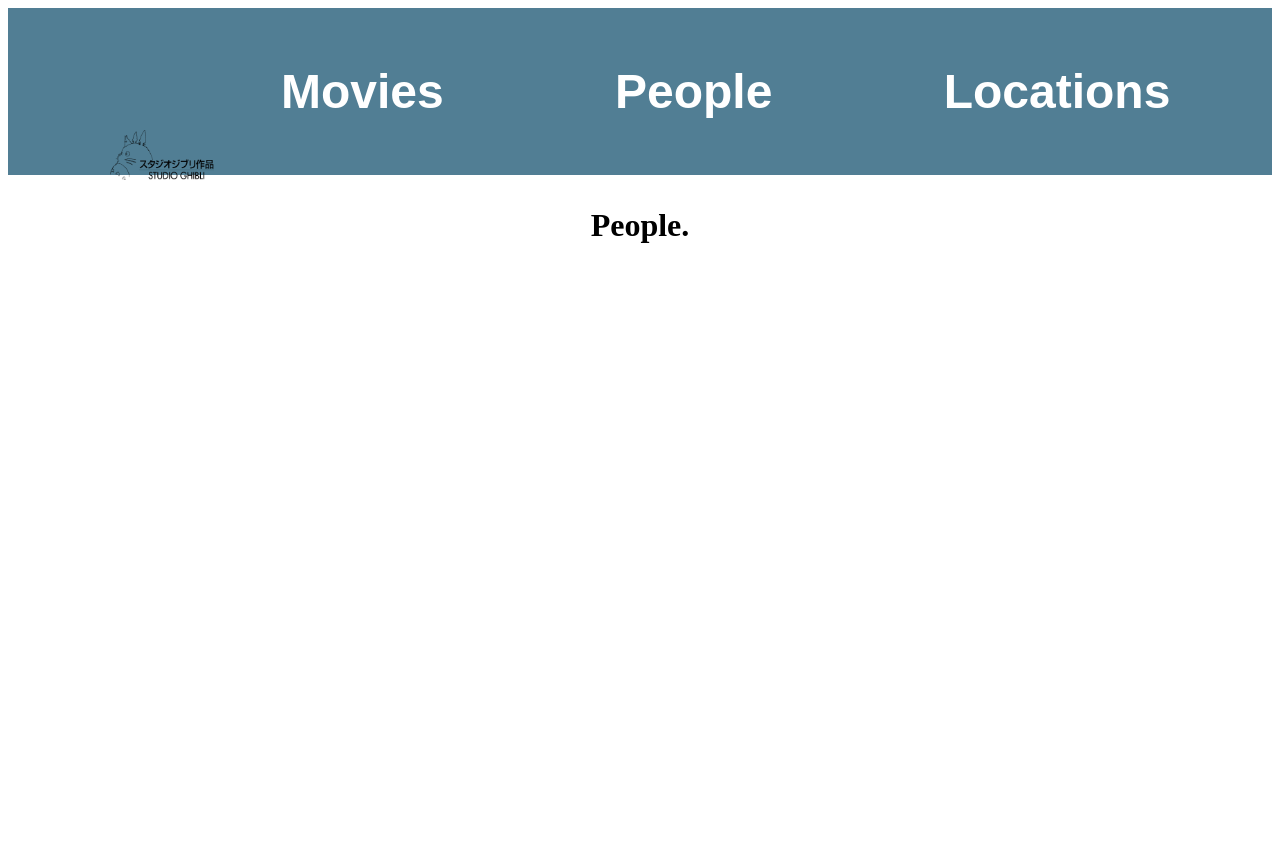
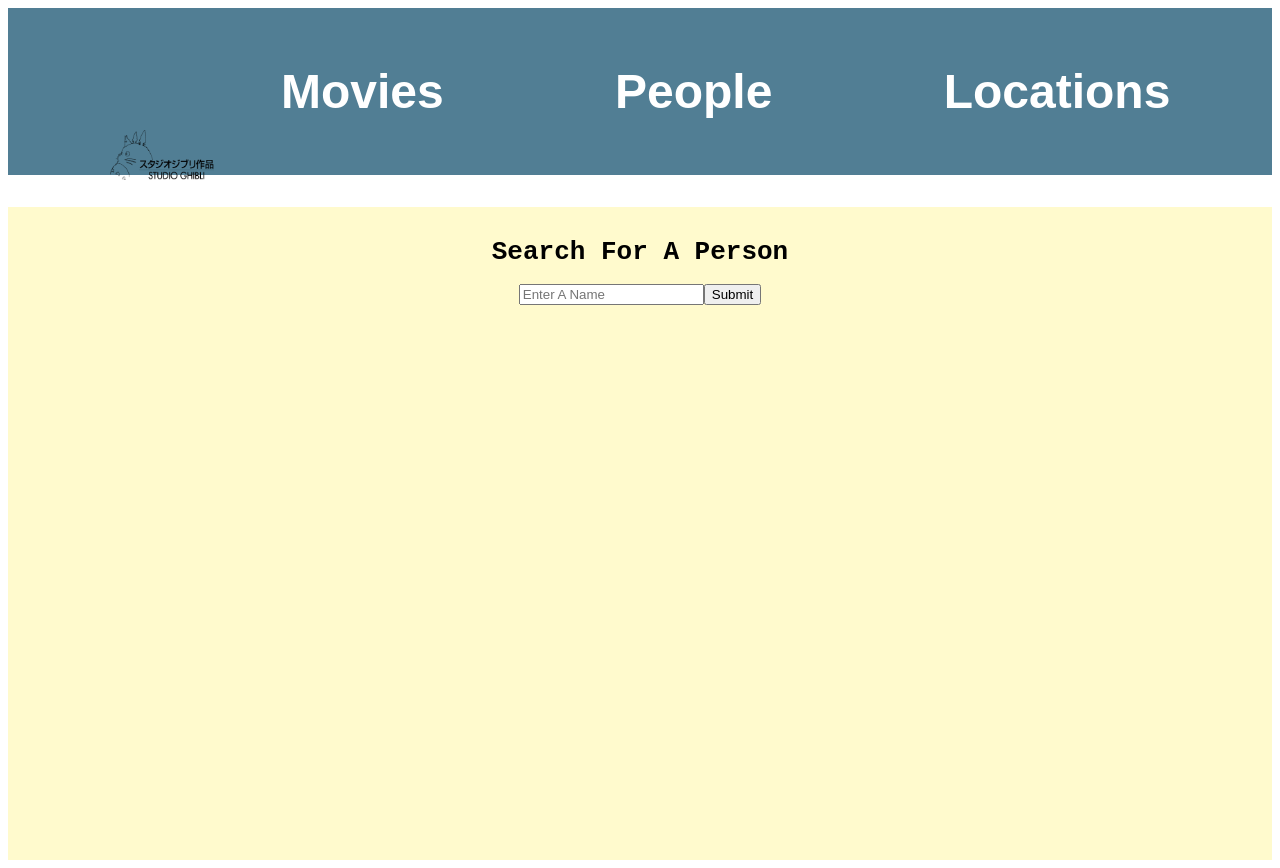
Before and after one commit to joinpursuit/9-1-module-three-assessment, a React (Create React App) app: page /people in a window 1280 px wide. Before the commit the page ends 800 px from the top, so only its background shows below. Built offline with nearby package versions, Linux system fonts and the light colour scheme; the HTML template or start-up script is replaced by a standard one.

Commit message:
having same fetch problem with the people section, functionality is working though

```diff
--- a/src/People.js
+++ b/src/People.js
@@ -1,5 +1,51 @@
+import { useState, useEffect} from 'react'
+
 export default function People () {
+
+    const [people, setPeople] = useState([])
+    const [person, setPerson] = useState({})
+    const [name, setName] = useState('')
+    const [input, setInput] = useState({})
+
+    useEffect(() => {
+        fetch('people.json', {
+    method: 'GET',
+    headers: { 'Accept': 'application/json', },
+    })
+        .then(res => res.json())
+        .then(people => setPeople((people)))
+        }, [])
+
+    const handleSubmit = (e) => {
+        e.preventDefault()
+        const found = people.find(each => each.name.toLowerCase() === name.toLowerCase())
+        setInput(found || {})
+    }
+
     return (
-        <h1>People.</h1>
+        <div className='people'>
+            <h1>Search For A Person</h1>
+            <form onSubmit={handleSubmit}>
+                <label htmlFor='name'>
+                    <input value={name} onChange={(e) => {setName(e.target.value)}}
+                    type='text'
+                    placeholder='Enter A Name'>
+                    </input>
+                </label>
+
+                <button type="submit">
+                    Submit
+                </button>
+
+                {input.id && (
+                    <div>
+                        <h1>Name: {input.name}</h1>
+                        <p>Age: {input.age}</p>
+                        <p>Hair Color: {input.hair_color}</p>
+                        <p>Eye Color: {input.eye_color}</p>
+                    </div>
+                )}
+            </form>
+        </div>
     )
 }
--- a/src/index.css
+++ b/src/index.css
@@ -92,6 +92,8 @@ li {
   background: lemonchiffon;
   height: 80vh;
   padding-top: 1em;
+  text-align: center;
+  font-family: monospace;
 }
 
 .people aside {
```
